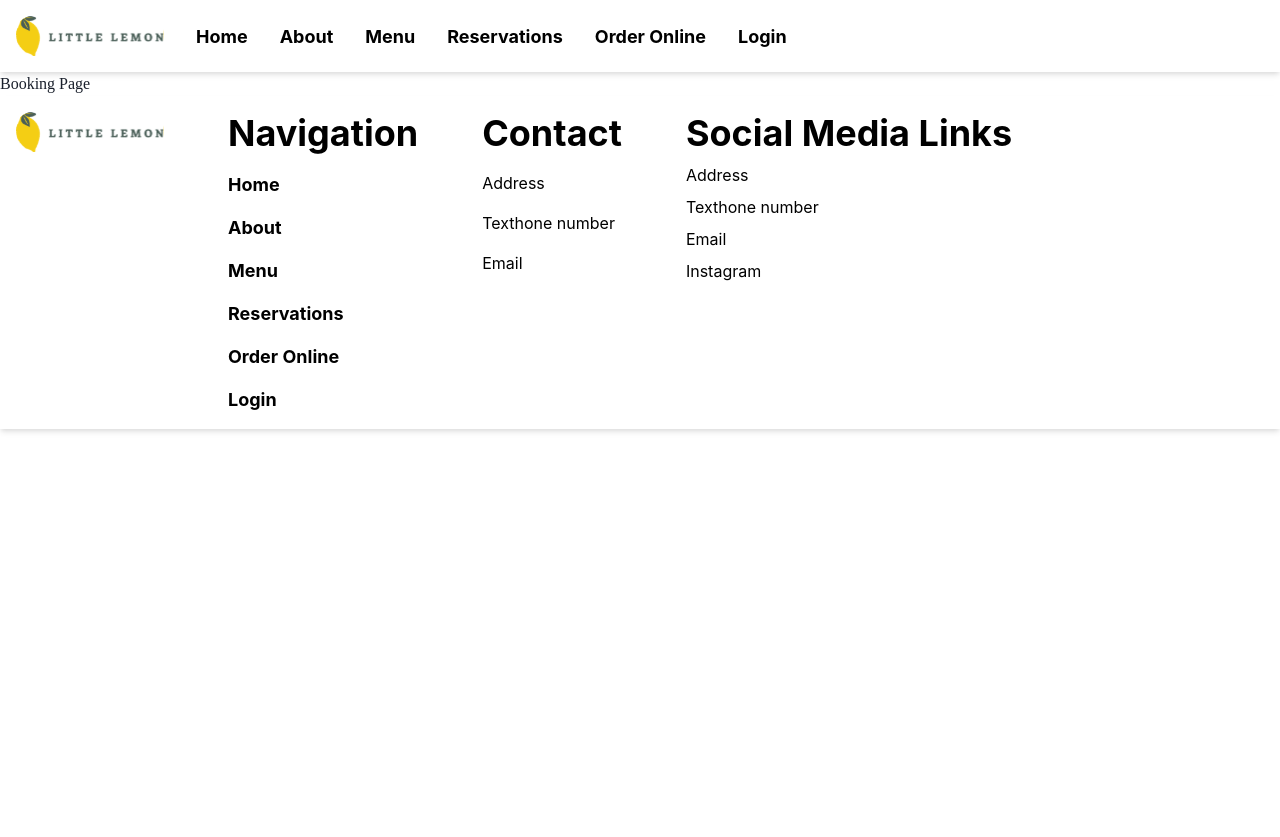
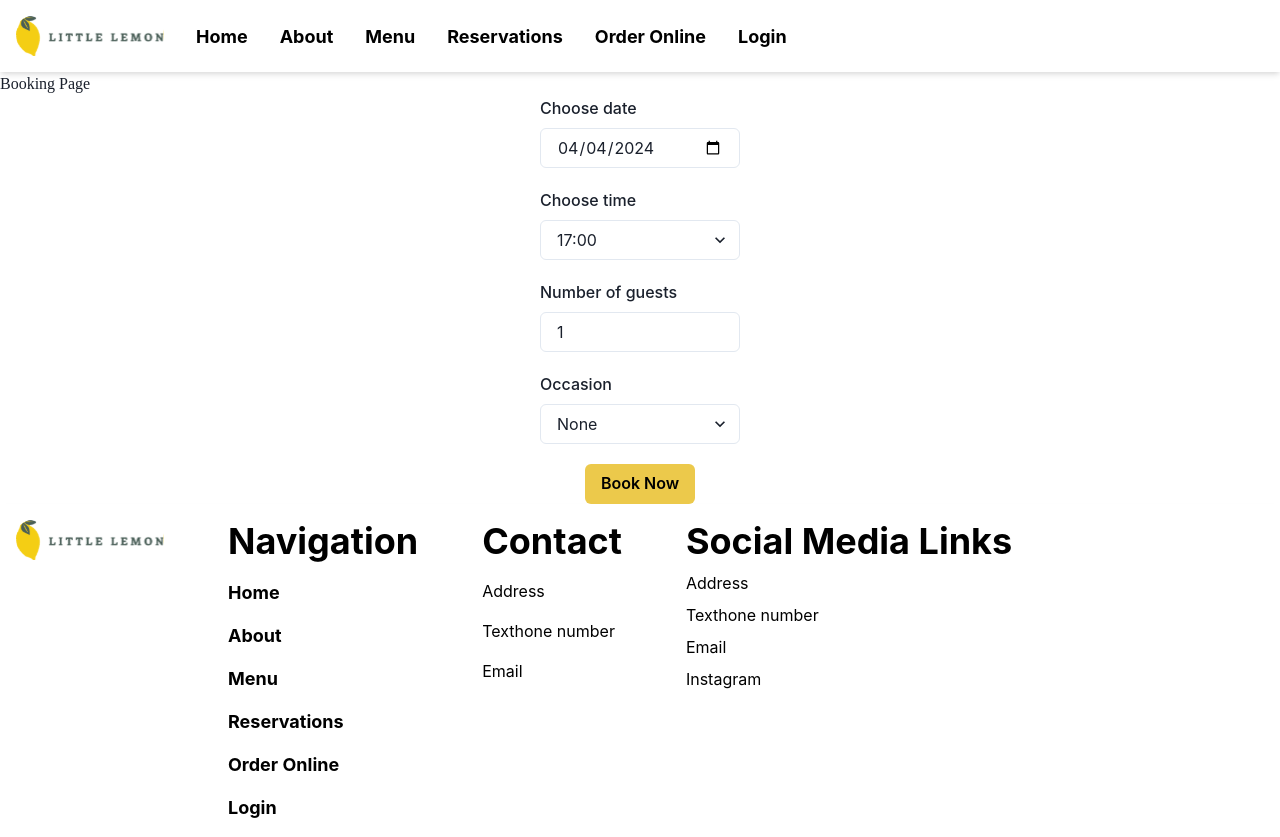
Before and after one commit to nickpolvani/little_lemon, a React (Create React App) app: page /booking in a window 1280 px wide. Before the commit the page ends 800 px from the top, so only its background shows below. Built offline with nearby package versions, Linux system fonts and the light colour scheme.

Commit message:
booking form and tests

```diff
--- /dev/null
+++ b/src/components/BookingForm.js
@@ -0,0 +1,84 @@
+import React, { useEffect, useState } from 'react';
+import {
+  FormControl,
+  FormLabel,
+  Input,
+  Select,
+  Button,
+  VStack,
+  Text
+} from '@chakra-ui/react';
+
+function BookingForm({ availableTimes, setAvailableTimes }) {
+  // State variables for each form field
+  const today = new Date().toISOString().split('T')[0];
+
+  const [date, setDate] = useState(today);
+  const [time, setTime] = useState(availableTimes[0]);
+  const [guests, setGuests] = useState(1);
+  const [occasion, setOccasion] = useState('none');
+
+
+  // Handlers for changing state
+  const handleDateChange = (e) => setDate(e.target.value);
+  const handleTimeChange = (e) => setTime(e.target.value);
+  const handleGuestsChange = (e) => setGuests(e.target.value);
+  const handleOccasionChange = (e) => setOccasion(e.target.value);
+
+  function handleSubmit(e) {
+    e.preventDefault();
+    setAvailableTimes({ type: 'remove', payload: time });
+  }
+
+  useEffect(() => {
+    setTime(availableTimes[0]);
+  }, [availableTimes]);
+
+  const timeOptions = (availableTimes) => {
+    if (availableTimes.length === 0) {
+      return <option disabled={true}>No times available for this date</option>
+    }
+    return availableTimes.map((time) => (
+      <option key={time} value={time}>{time}</option>
+    ));
+  }
+
+  const noAvailableTimes = availableTimes.length === 0;
+
+  return (
+    <VStack as="form" spacing="20px" maxW="200px" m="auto" onSubmit={handleSubmit}>
+      <FormControl>
+        <FormLabel htmlFor="res-date">Choose date</FormLabel>
+        <Input type="date" id="res-date" value={date} onChange={handleDateChange} min={today}
+          required={true}
+        />
+      </FormControl>
+
+      <FormControl isInvalid={noAvailableTimes} >
+        <FormLabel htmlFor="res-time">Choose time</FormLabel>
+        <Select id="res-time" value={time} onChange={handleTimeChange} required={true}>
+          {timeOptions(availableTimes)}
+        </Select>
+        {noAvailableTimes && <Text color="red.500">No available times.</Text>}
+      </FormControl>
+
+      <FormControl>
+        <FormLabel htmlFor="guests">Number of guests</FormLabel>
+        <Input required={true} type="number" id="guests" placeholder='1' min="1" max="10" value={guests} onChange={handleGuestsChange} />
+      </FormControl>
+
+      <FormControl>
+        <FormLabel htmlFor="occasion">Occasion</FormLabel>
+        <Select id="occasion" value={occasion} onChange={handleOccasionChange}>
+          <option value="none">None</option>
+          <option value="birthday">Birthday</option>
+          <option value="anniversary">Anniversary</option>
+        </Select>
+      </FormControl>
+
+      <Button type="submit" colorScheme="yellow">Book Now</Button>
+    </VStack>
+  );
+}
+
+export default BookingForm;
--- a/src/components/BookingPage.js
+++ b/src/components/BookingPage.js
@@ -1,9 +1,15 @@
 
 
-function BookingPage() {
+import BookingForm from "./BookingForm";
+
+function BookingPage({availableTimes, setAvailableTimes}) {
   return (
     <div>
       <h1>Booking Page</h1>
+      <BookingForm
+        availableTimes={availableTimes}
+        setAvailableTimes={setAvailableTimes}
+       />
     </div>
   );
 }
--- a/src/components/CallToAction.js
+++ b/src/components/CallToAction.js
@@ -38,7 +38,7 @@ function CallToAction() {
                         Lorem ipsum dolor sit amet, consectetur adipiscing elit, sed do eiusmod tempor incididunt ut labore et dolore magna aliqua.
                     </Text>
                     {/* </CardBody> */}
-                    <CustomButton> Reserve a Table</CustomButton>
+                    <CustomButton href="/booking"> Reserve a Table</CustomButton>
                 </VStack>
                 <Box w="80%" position="relative"> {/* Adjust the width as necessary */}
                     <Image
--- a/src/components/CustomButton.js
+++ b/src/components/CustomButton.js
@@ -2,18 +2,20 @@ import { Button as ChakraButton } from '@chakra-ui/button';
 
 
 
-function CustomButton(props) {
+function CustomButton({ href, children, ...props }) {
     return (
         <ChakraButton
+            as="a"
+            href={href}
             fontWeight="bold"
             size="md"
             padding="0.75rem"
             backgroundColor="#F4CE14"
             transition={"transform 0.2s ease, background-color 0.2s ease"}
-            _hover={{ backgroundColor: "#ffd700", transform: "scale(1.05)"}}
+            _hover={{ backgroundColor: "#ffd700", transform: "scale(1.05)" }}
             {...props}
         >
-            {props.children}
+            {children}
         </ChakraButton>
     );
 }
--- a/src/components/Main.js
+++ b/src/components/Main.js
@@ -1,16 +1,38 @@
 
-import { BrowserRouter as Router, Routes, Route} from 'react-router-dom';
+import { BrowserRouter as Router, Routes, Route } from 'react-router-dom';
 import HomePage from './HomePage';
 import BookingPage from './BookingPage';
+import { useReducer } from 'react';
+
+function updateAvailableTimes(state, action) {
+    switch (action.type) {
+        case 'add':
+            return [...state, action.payload];
+        case 'remove':
+            console.log(action.payload)
+            return state.filter((time) => time !== action.payload);
+        default:
+            return state;
+    }
+}
+
+function Main() {
+
+    const initAvailableTimes = ['17:00', '18:00', '19:00', '20:00', '21:00'];
+
+    const [availableTimes, setAvailableTimes] = useReducer(updateAvailableTimes, initAvailableTimes);
 
 
-function Main() {
+
     return (
         <>
             <Router>
                 <Routes>
                     <Route path="/" element={<HomePage />} />
-                    <Route path="/booking" element={<BookingPage />} />
+                    <Route path="/booking" element={<BookingPage
+                        availableTimes={availableTimes}
+                        setAvailableTimes={setAvailableTimes}
+                    />} />
                 </Routes>
             </Router>
         </>
@@ -18,3 +40,4 @@ function Main() {
 }
 
 export default Main;
+export { updateAvailableTimes };
--- a/src/components/Nav.js
+++ b/src/components/Nav.js
@@ -35,7 +35,7 @@ function Nav() {
             <NavLink href="/">Home</NavLink>
             <NavLink href="/">About</NavLink>
             <NavLink href="/"> Menu</NavLink>
-            <NavLink href="/"> Reservations</NavLink>
+            <NavLink href="/booking"> Reservations</NavLink>
             <NavLink href="/"> Order Online</NavLink>
             <NavLink href="/"> Login</NavLink>
         </Flex>
--- a/src/components/Specials.js
+++ b/src/components/Specials.js
@@ -64,7 +64,7 @@ function Specials() {
                             src={special.img}
                             alt={special.name} />
                         <HStack
-                            spacing="1em">
+                            spacing="0.25rem">
                             <CardHeader fontWeight={"bold"}>{special.name}</CardHeader>
                             <CardHeader color="orange">${special.price}</CardHeader>
                         </HStack>
```
Also changed, not shown: 1 other file (tests, documents, lock files or other folders).
